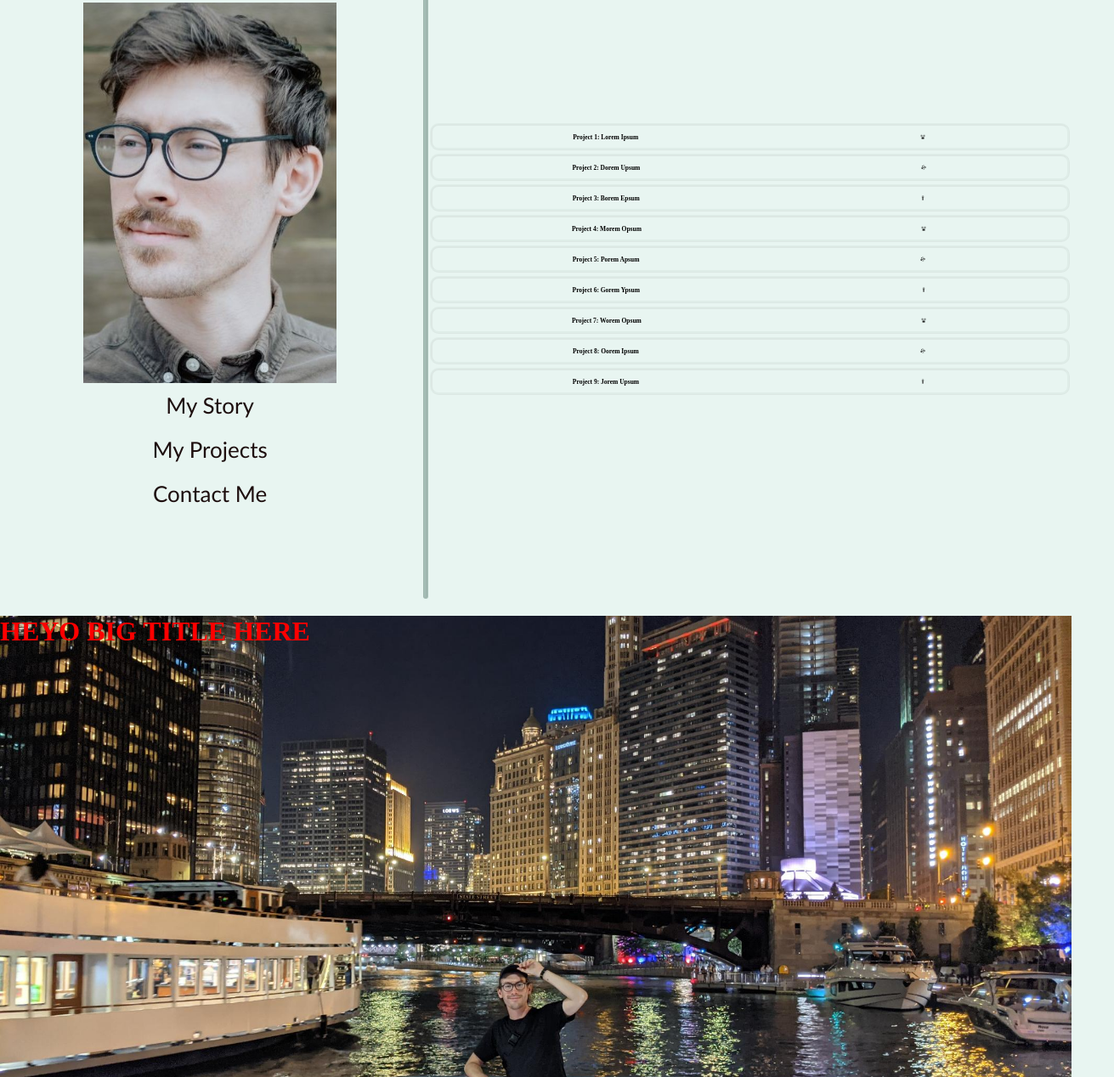
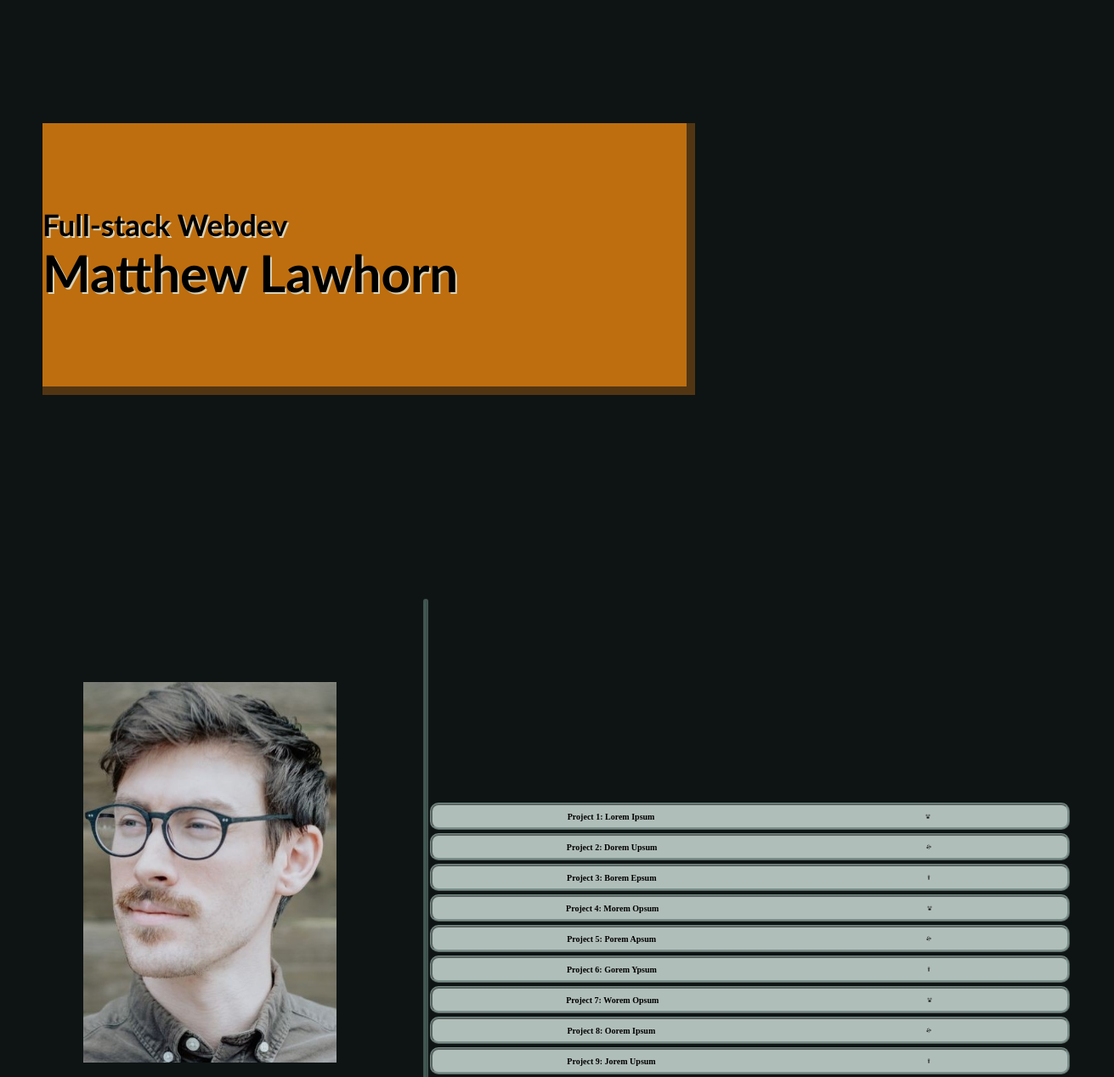
Before and after one commit to Lawhornmatt/Ch2_MyPortfolio, a plain HTML site: page index.html in a window 1280 px wide. Shown: the part 95-1363 px from the top of the page at 85% size, 1311 px wide, since content can reach past the window. Drawn offline with Linux system fonts and the light colour scheme; files whose address does not match are found by name.

Commit message:
Copious Changes. I should commit more often.

```diff
--- a/assets/css/style.css
+++ b/assets/css/style.css
@@ -5,7 +5,13 @@
     --h2-fnt-sz: 2.6rem;
     --stndrd-fnt-sz: 1.8rem;
 
-    --main-bckgrnd: rgba(226, 242, 237, 0.77);
+    --main-bckgrnd: rgba(14, 20, 20, 1);
+    --secondary: rgba(190, 110, 15, 1);
+    --secondary-drk: rgb(82, 53, 19);
+    --old-bckgrnd: rgba(226, 242, 237, 0.77);
+    --main-bckgrnd-clr: rgba(226, 242, 237, 0.27);
+    --main-bckgrnd-fdd: rgba(226, 242, 237, 0.77);
+    --drk-bckgrnd: rgba(111, 15, 15, .9);
 
     --font-choice: 'Gill Sans', 'Gill Sans MT', Calibri, 'Trebuchet MS', sans-serif;
 }
@@ -21,12 +27,15 @@ html {
     font-size: 62.5%;
 }
 
+/* Learned how to do fade via resource: https://www.geeksforgeeks.org/how-to-create-fade-in-effect-on-page-load-using-css/#:~:text=Use%20animation%20and%20transition%20property,the%20opacity%20set%20to%201. */
 body {
     margin: 0px;
     display: flex;
     flex-direction: column;
     background: var(--main-bckgrnd);
 
+    opacity: 0;
+    transition: opacity 2s;
 }
 
 section {
@@ -38,6 +47,20 @@ section {
 
 footer {
     margin-top: bottom;
+}
+
+#Intro {
+    display: flex;
+    flex-direction: column;
+    justify-content: center;
+
+    font-family: var(--font-choice);
+    font-size: 4rem;
+    color: black;
+    text-shadow: 2px 2px var(--old-bckgrnd);
+
+
+    margin-left: 5rem;
 }
 
 #Div1 {
@@ -75,9 +98,16 @@ footer {
 #myBio a {
     font-size: var(--h2-fnt-sz);
     text-decoration: none;
-    color: rgb(29, 14, 14);
+    color: var(--old-bckgrnd);
     font-family: var(--font-choice);
     padding: 1rem;
+    /* border-style: none solid none none;
+    border-color: var(--secondary); */
+    /* text-shadow: 1px 1px rgb(114, 102, 89); */
+}
+
+#myBio a:hover {
+    color: var(--secondary);
 }
 
 #border {
@@ -90,33 +120,80 @@ footer {
 
 }
 
-#Chicago {
+#STORY {
     background-image: url("../images/chicago.jpeg");
     background-size: cover;
     background-position: center;
     width: 100%;
     margin: 2rem 0 2rem 0;
     z-index: -1;
+
+    display: flex;
+    flex-direction: row-reverse;
 }
 
-#Chicago h1 {
+.introBorder {
+    background: var(--secondary);
+    min-height: 40vh;
+    max-width: 60vw;
+    display: flex;
+    flex-direction: column;
+    justify-content: center;
+    border-style: none solid solid none;
+    border-width: 1rem;
+    border-color: var(--secondary-drk);
+
+}
+
+.linkBorder {
+    background: var(--secondary);
+    padding: 2px;
+    margin: 3px;
+}
+
+.fadeBorder {
+    background: var(--main-bckgrnd-clr);
+    margin: 10rem;
+    max-height: 30vh;
+}
+
+.fadeBorder aside {
+    max-width: 25vw;
+}
+.fadeBorder aside h1 {
     font-size: var(--h1-fnt-sz);
-    color: red;
-    z-index: 99;
+    font-family: var(--font-choice);
+    color: white;
+    -webkit-text-stroke: 1px black;
+}
+.fadeBorder aside p {
+    background: var(--main-bckgrnd-fdd);
+    font-size: var(--stndrd-fnt-sz);
 }
 
 .wowz {
-    font-size: .5rem;
+    font-weight: bold;
     height: 4vh;
     border: ridge;
-    border-color: rgba(68, 97, 88, .05);
+    border-color: rgba(68, 97, 88, .5);
     border-radius: 1rem;
     margin: .2rem;
-    transition: height 1s, font-size 1s;
+    transition: height 1s, font-size 1s, background-color 1s;
     transition-timing-function: ease-in-out;
     display: flex;
     justify-content: space-around;
     align-items: center;
+    background-color: var(--old-bckgrnd);
+}
+
+.wowz a:link {
+    text-decoration: inherit;
+    color: inherit;
+}
+
+.wowz a:visited {
+    text-decoration: inherit;
+    color: inherit;
 }
 
 .thumbnail {
@@ -125,8 +202,9 @@ footer {
 }
 
 .wowz:hover {
-    font-size: 3rem;
+    font-size: 3.5rem;
     height: 20vh;
+    background-color: var(--secondary);
 }
 .wowz:hover >.thumbnail{
     transform: scale(20);
--- a/index.html
+++ b/index.html
@@ -14,15 +14,20 @@
             SECTION
         ==========================  -->
 
-<body>
+<body onload="document.body.style.opacity='1'">
+    <section id="Intro">
+            <div class="introBorder">
+            <h1 style="font-size: 3.5rem">Full-stack Webdev</h1>
+            <h1>Matthew Lawhorn</h1>
+            </div>
+    </section>
     <section>
         <div id="Div1">
             <article id="myBio">
                 <img src="./assets/images/MHS_373x560.jpg" alt="Picture of me face" height="260px" width="73px">
 
-
-                <a href="#Chicago">My Story</a>
-                <a href="#CREDS">My Projects</a>
+                <a href="#STORY">My Story</a>
+                <a href="#CURRENT">What's in Progress</a>
                 <a href="#CONTACT">Contact Me</a>
 
             </article>
@@ -35,39 +40,39 @@
 
         <div id="Div2">
             <div class="wowz">
-                <h2>Project 1: Lorem Ipsum</h2>
+                <a class="nostyle" href="./proj_indx/proj1_index.html">Project 1: Lorem Ipsum</a>
                 <img src="./assets/images/BrandAwar.png" alt="Silly Clip Art" width="10" height="10" class="thumbnail">
             </div>
             <div class="wowz">
-                <h2>Project 2: Dorem Upsum</h2>
+                <a class="nostyle" href="./proj_indx/proj1_index.html">Project 2: Dorem Upsum</a>
                 <img src="./assets/images/CostMgmt.png" alt="Silly Clip Art" width="10" height="10" class="thumbnail">
             </div>
             <div class="wowz">
-                <h2>Project 3: Borem Epsum</h2>
+                <a class="nostyle" href="./proj_indx/proj1_index.html">Project 3: Borem Epsum</a>
                 <img src="./assets/images/LeadGen.png" alt="Silly Clip Art" width="10" height="10" class="thumbnail">
             </div>
             <div class="wowz">
-                <h2>Project 4: Morem Opsum</h2>
+                <a class="nostyle" href="./proj_indx/proj1_index.html">Project 4: Morem Opsum</a>
                 <img src="./assets/images/BrandAwar.png" alt="Silly Clip Art" width="10" height="10" class="thumbnail">
             </div>
             <div class="wowz">
-                <h2>Project 5: Porem Apsum</h2>
+                <a class="nostyle" href="./proj_indx/proj1_index.html">Project 5: Porem Apsum</a>
                 <img src="./assets/images/CostMgmt.png" alt="Silly Clip Art" width="10" height="10" class="thumbnail">
             </div>
             <div class="wowz">
-                <h2>Project 6: Gorem Ypsum</h2>
+                <a class="nostyle" href="./proj_indx/proj1_index.html">Project 6: Gorem Ypsum</a>
                 <img src="./assets/images/LeadGen.png" alt="Silly Clip Art" width="10" height="10" class="thumbnail">
             </div>
             <div class="wowz">
-                <h2>Project 7: Worem Opsum</h2>
+                <a class="nostyle" href="./proj_indx/proj1_index.html">Project 7: Worem Opsum</a>
                 <img src="./assets/images/BrandAwar.png" alt="Silly Clip Art" width="10" height="10" class="thumbnail">
             </div>
             <div class="wowz">
-                <h2>Project 8: Oorem Ipsum</h2>
+                <a class="nostyle" href="./proj_indx/proj1_index.html">Project 8: Oorem Ipsum</a>
                 <img src="./assets/images/CostMgmt.png" alt="Silly Clip Art" width="10" height="10" class="thumbnail">
             </div>
             <div class="wowz">
-                <h2>Project 9: Jorem Upsum</h2>
+                <a class="nostyle" href="./proj_indx/proj1_index.html">Project 9: Jorem Upsum</a>
                 <img src="./assets/images/LeadGen.png" alt="Silly Clip Art" width="10" height="10" class="thumbnail">
             </div>
 
@@ -77,8 +82,15 @@
 
     <section>
 
-        <div id="Chicago">
-            <h1>HEYO BIG TITLE HERE</h1>
+        <div id="STORY">
+            <div class="fadeBorder">
+                <aside>
+                    <h1>My Story:</h1>
+                    <p>
+                        I am a student currently enrolled at the UT Coding Bootcamp. I have a Bachelors of Science in Geology from the University of Texas at El Paso. I spend my time discovering new web development tricks and tinkering with code. I live with an amazing partner and a malevolent cat.
+                    </p>
+                </aside>
+            </div>
 
         </div>
 
```
Also changed, not shown: assets/javascript/script.js (+10 -1 lines), proj_indx/proj1_index.html (added, +1 -0 lines).
